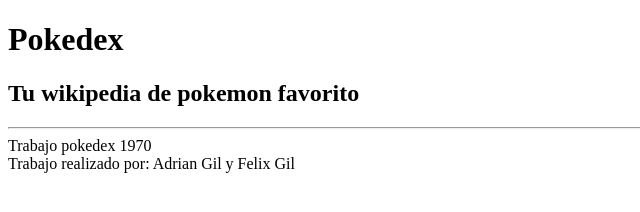
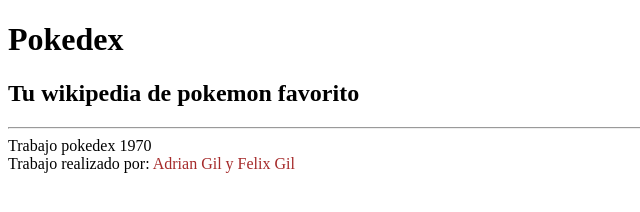
Before and after one commit to ffirsching/pokedex, a website: page index.html in a window 1280 px wide. Shown: the full height of the page, 0-640 px from the left. Drawn offline with Linux system fonts and the light colour scheme.

Commit message:
New Update index.html

```diff
--- a/index.html
+++ b/index.html
@@ -13,7 +13,7 @@
             </section>
 
                 <section>
-                    Trabajo realizado por: Adrian Gil y Felix Gil
+                    Trabajo realizado por: <span style="color:brown">Adrian Gil y Felix Gil</span>
                 </section>
         </main>
     </body>
```
